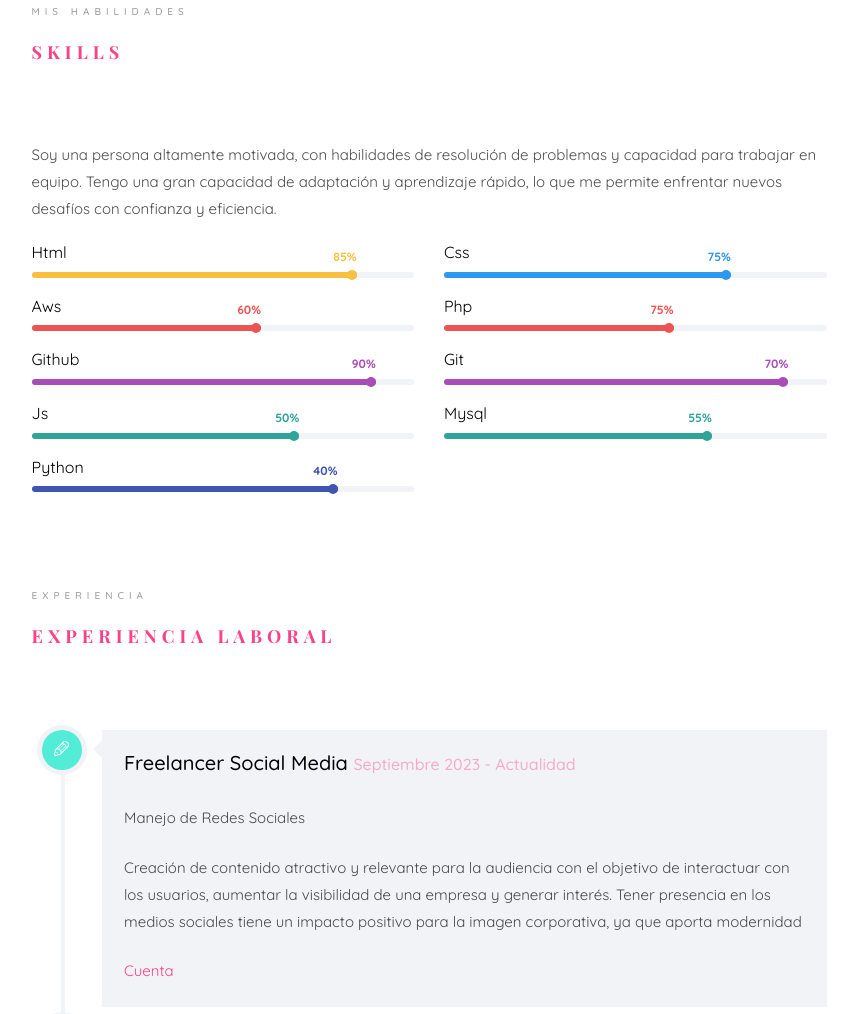
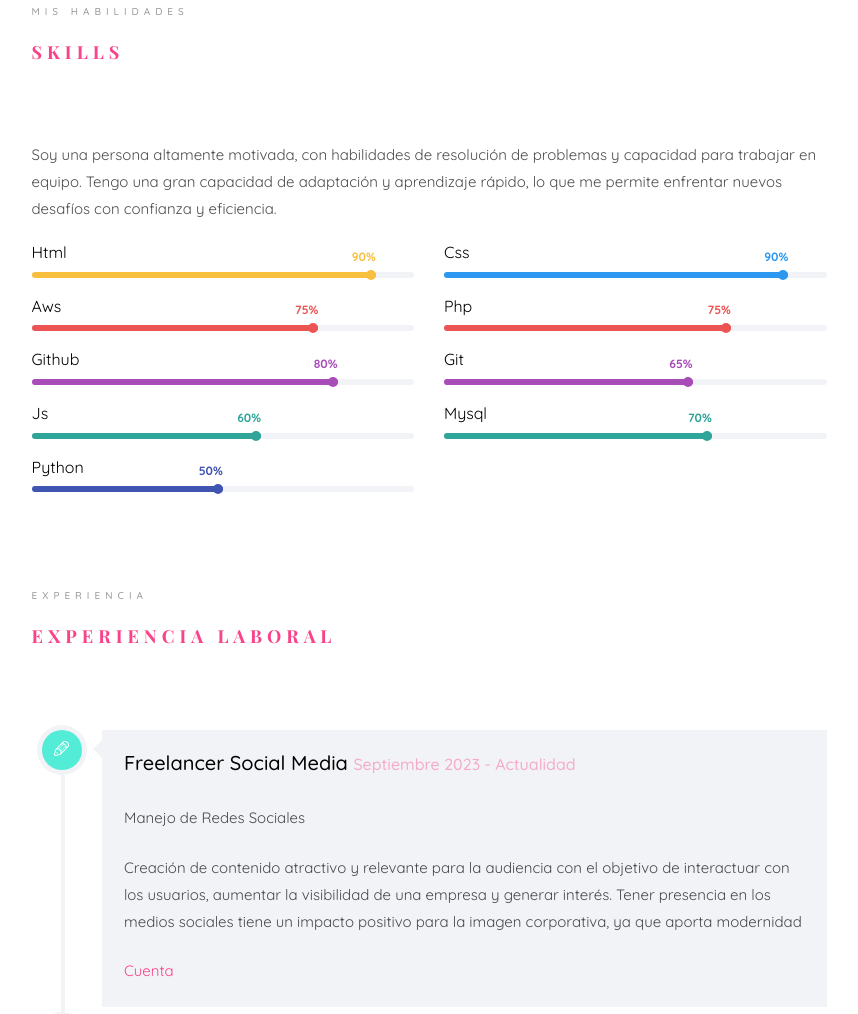
Before and after one commit to MSoledadC/cv-msoledadc, a plain HTML site: page index.html in a window 1280 px wide. Shown: the part 1489-2503 px from the top of the page, without its empty margins (361-1219 px from the left). Drawn offline with nearby package versions, Linux system fonts and the light colour scheme; files whose address does not match are found by name; a web font is replaced by a local one.

Commit message:
se modifican skill

```diff
--- a/index.html
+++ b/index.html
@@ -206,9 +206,9 @@ Copyright <script>document.write(new Date().getFullYear());</script><i class="ic
 							<div class="progress-wrap">
 								<h3>Html</h3>
 								<div class="progress">
-								 	<div class="progress-bar color-3" role="progressbar" aria-valuenow="85"
-								  	aria-valuemin="0" aria-valuemax="100" style="width:85%">
-								    <span>85%</span>
+								 	<div class="progress-bar color-3" role="progressbar" aria-valuenow="90"
+								  	aria-valuemin="0" aria-valuemax="100" style="width:90%">
+								    <span>90%</span>
 								  	</div>
 								</div>
 							</div>
@@ -217,7 +217,18 @@ Copyright <script>document.write(new Date().getFullYear());</script><i class="ic
 							<div class="progress-wrap">
 								<h3>Css</h3>
 								<div class="progress">
-								 	<div class="progress-bar color-1" role="progressbar" aria-valuenow="75"
+								 	<div class="progress-bar color-1" role="progressbar" aria-valuenow="90"
+								  	aria-valuemin="0" aria-valuemax="100" style="width:90%">
+								    <span>90%</span>
+								  	</div>
+								</div>
+							</div>
+						</div>
+						<div class="col-md-6 animate-box" data-animate-effect="fadeInRight">
+							<div class="progress-wrap">
+								<h3>Aws</h3>
+								<div class="progress">
+								 	<div class="progress-bar color-2" role="progressbar" aria-valuenow="75"
 								  	aria-valuemin="0" aria-valuemax="100" style="width:75%">
 								    <span>75%</span>
 								  	</div>
@@ -226,21 +237,10 @@ Copyright <script>document.write(new Date().getFullYear());</script><i class="ic
 						</div>
 						<div class="col-md-6 animate-box" data-animate-effect="fadeInRight">
 							<div class="progress-wrap">
-								<h3>Aws</h3>
-								<div class="progress">
-								 	<div class="progress-bar color-2" role="progressbar" aria-valuenow="60"
-								  	aria-valuemin="0" aria-valuemax="100" style="width:60%">
-								    <span>60%</span>
-								  	</div>
-								</div>
-							</div>
-						</div>
-						<div class="col-md-6 animate-box" data-animate-effect="fadeInRight">
-							<div class="progress-wrap">
 								<h3>Php</h3>
 								<div class="progress">
-								 	<div class="progress-bar color-2" role="progressbar" aria-valuenow="60"
-								  	aria-valuemin="0" aria-valuemax="100" style="width:60%">
+								 	<div class="progress-bar color-2" role="progressbar" aria-valuenow="75"
+								  	aria-valuemin="0" aria-valuemax="100" style="width:75%">
 								    <span>75%</span>
 								  	</div>
 								</div>
@@ -250,9 +250,9 @@ Copyright <script>document.write(new Date().getFullYear());</script><i class="ic
 							<div class="progress-wrap">
 								<h3>Github</h3>
 								<div class="progress">
-								 	<div class="progress-bar color-4" role="progressbar" aria-valuenow="90"
-								  	aria-valuemin="0" aria-valuemax="100" style="width:90%">
-								    <span>90%</span>
+								 	<div class="progress-bar color-4" role="progressbar" aria-valuenow="80"
+								  	aria-valuemin="0" aria-valuemax="100" style="width:80%">
+								    <span>80%</span>
 								  	</div>
 								</div>
 							</div>
@@ -261,9 +261,9 @@ Copyright <script>document.write(new Date().getFullYear());</script><i class="ic
 							<div class="progress-wrap">
 								<h3>Git</h3>
 								<div class="progress">
-								 	<div class="progress-bar color-4" role="progressbar" aria-valuenow="90"
-								  	aria-valuemin="0" aria-valuemax="100" style="width:90%">
-								    <span>70%</span>
+								 	<div class="progress-bar color-4" role="progressbar" aria-valuenow=650"
+								  	aria-valuemin="0" aria-valuemax="100" style="width:65%">
+								    <span>65%</span>
 								  	</div>
 								</div>
 							</div>
@@ -272,9 +272,9 @@ Copyright <script>document.write(new Date().getFullYear());</script><i class="ic
 							<div class="progress-wrap">
 								<h3>Js</h3>
 								<div class="progress">
-								 	<div class="progress-bar color-5" role="progressbar" aria-valuenow="70"
-								  	aria-valuemin="0" aria-valuemax="100" style="width:70%">
-								    <span>50%</span>
+								 	<div class="progress-bar color-5" role="progressbar" aria-valuenow="60"
+								  	aria-valuemin="0" aria-valuemax="100" style="width:60%">
+								    <span>60%</span>
 								  	</div>
 								</div>
 							</div>
@@ -284,8 +284,8 @@ Copyright <script>document.write(new Date().getFullYear());</script><i class="ic
 								<h3>Mysql</h3>
 								<div class="progress">
 								 	<div class="progress-bar color-5" role="progressbar" aria-valuenow="70"
-								  	aria-valuemin="0" aria-valuemax="100" style="width:70%">
-								    <span>55%</span>
+								  	aria-valuemin="70" aria-valuemax="100" style="width:70%">
+								    <span>70%</span>
 								  	</div>
 								</div>
 							</div>
@@ -294,9 +294,9 @@ Copyright <script>document.write(new Date().getFullYear());</script><i class="ic
 							<div class="progress-wrap">
 								<h3>Python</h3>
 								<div class="progress">
-								 	<div class="progress-bar color-6" role="progressbar" aria-valuenow="80"
-								  	aria-valuemin="0" aria-valuemax="100" style="width:80%">
-								    <span>40%</span>
+								 	<div class="progress-bar color-6" role="progressbar" aria-valuenow="50"
+								  	aria-valuemin="0" aria-valuemax="100" style="width:50%">
+								    <span>50%</span>
 								  	</div>
 								</div>
 							</div>
```
